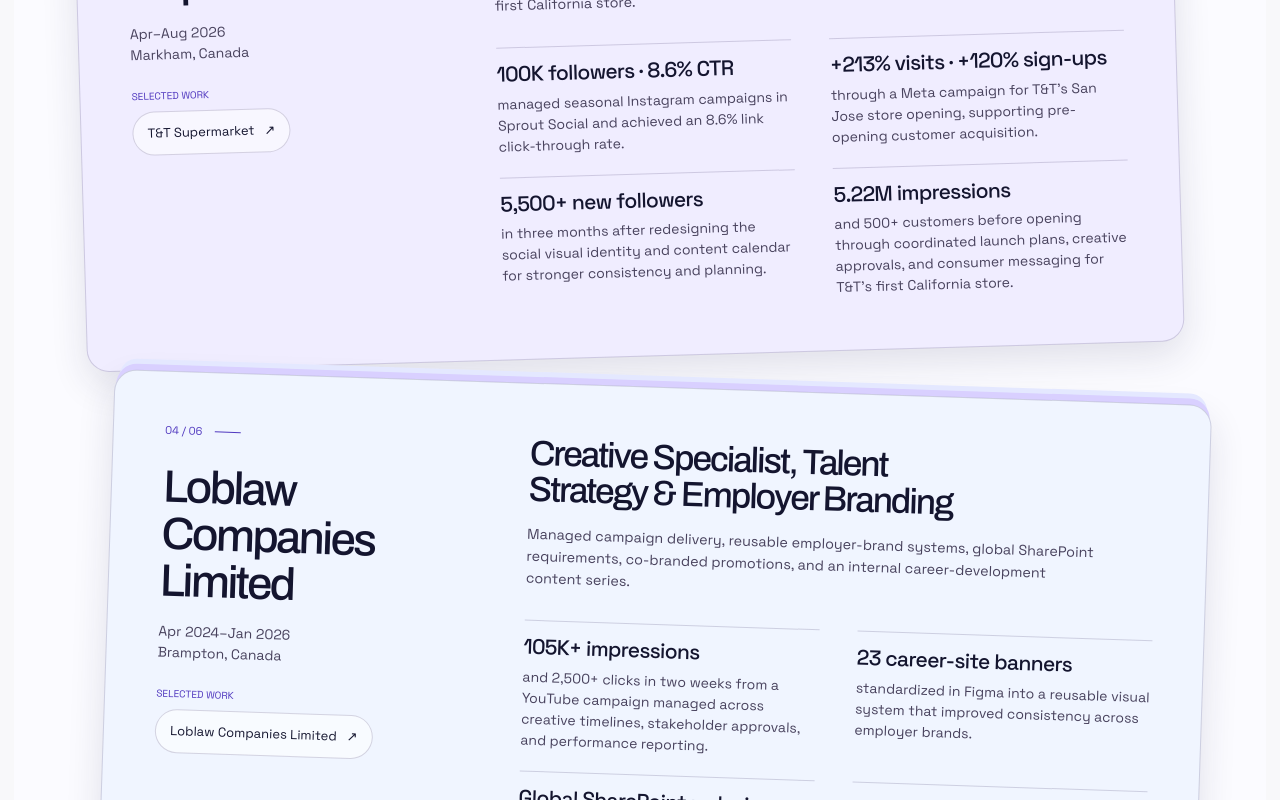
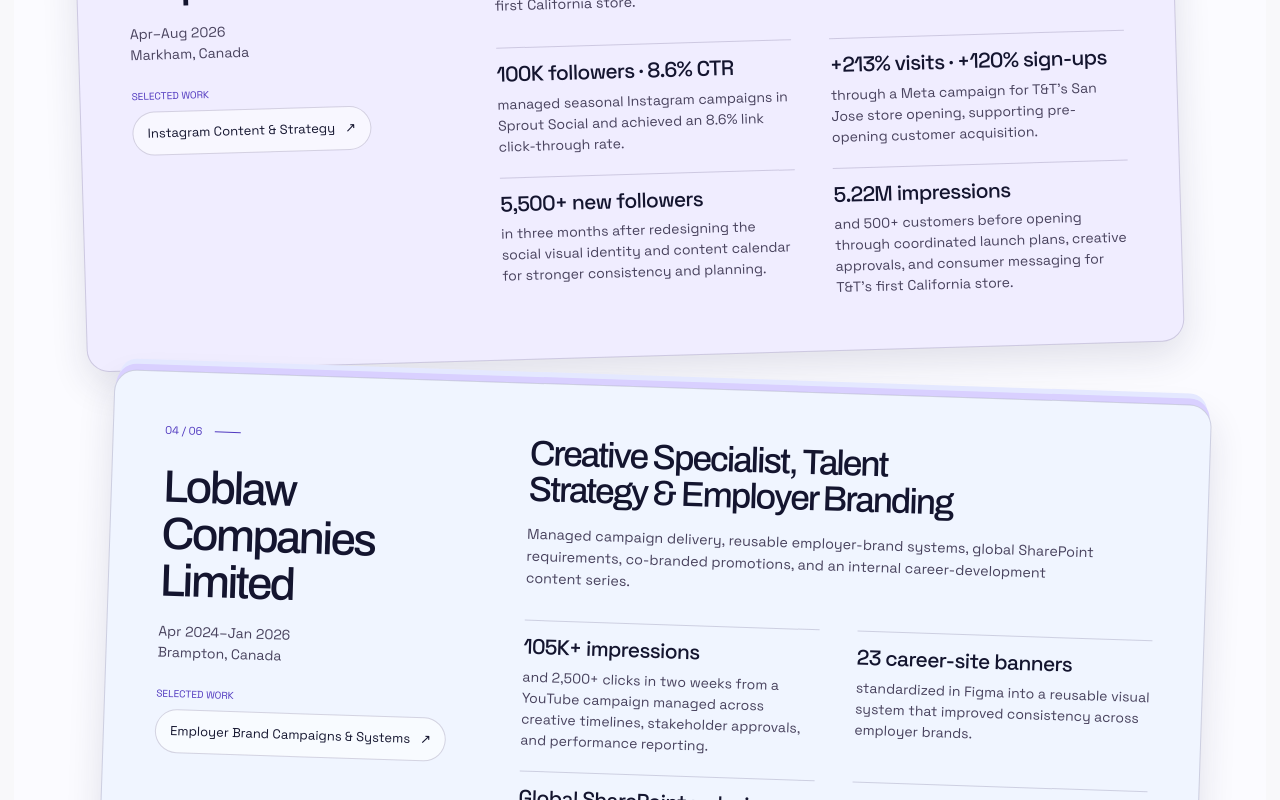
Before and after one commit to alexanderchen10/alexander-chen, a React (Vite) app: page / in a window 1280 px wide. Shown: the part 4260-5060 px from the top of the page. Built offline with nearby package versions, Linux system fonts and the light colour scheme.

Commit message:
Use project names in experience links

```diff
--- a/src/App.jsx
+++ b/src/App.jsx
@@ -717,7 +717,7 @@ function ProjectColumns({ projects }) {
   );
 }
 
-function ExperienceProjectLink({ project, navigate }) {
+function ExperienceProjectLink({ project, label, navigate }) {
   const projectRoute = `project/${project.slug}`;
   const showHoverPreview = ["corcoran-oakville-grand-opening", "icff-lavazza-inclucity"].includes(project.slug);
 
@@ -727,7 +727,7 @@ function ExperienceProjectLink({ project, navigate }) {
       href={routeHref(projectRoute)}
       onClick={(event) => navigate(event, "/", projectRoute)}
     >
-      <span>{project.title}</span>
+      <span>{label || project.title}</span>
       <Arrow className="home-experience-project-arrow" />
       {showHoverPreview && (
         <span className="home-experience-project-preview" aria-hidden="true">
@@ -856,7 +856,12 @@ function HomeExperience({ navigate }) {
                       <nav className="home-experience-projects" aria-label={`Related projects at ${experience.organization}`}>
                         <p>Selected work</p>
                         {relatedProjects.map((project) => (
-                          <ExperienceProjectLink key={project.slug} project={project} navigate={navigate} />
+                          <ExperienceProjectLink
+                            key={project.slug}
+                            project={project}
+                            label={experience.projectLabels?.[project.slug]}
+                            navigate={navigate}
+                          />
                         ))}
                       </nav>
                     )}
--- a/src/data.js
+++ b/src/data.js
@@ -1458,6 +1458,7 @@ export const about = {
     {
       organization: "T&T Supermarket Inc.",
       projectSlugs: ["tt-supermarket"],
+      projectLabels: { "tt-supermarket": "Instagram Content & Strategy" },
       location: "Markham, Canada",
       badge: "T&T",
       role: "Marketing Specialist, Media & Communications",
@@ -1474,6 +1475,7 @@ export const about = {
     {
       organization: "Loblaw Companies Limited",
       projectSlugs: ["loblaw-employer-brand"],
+      projectLabels: { "loblaw-employer-brand": "Employer Brand Campaigns & Systems" },
       location: "Brampton, Canada",
       badge: "LCL",
       role: "Creative Specialist, Talent Strategy & Employer Branding",
@@ -1504,6 +1506,7 @@ export const about = {
     {
       organization: "Syntax Capital",
       projectSlugs: ["aves-lair-community"],
+      projectLabels: { "aves-lair-community": "Demo Day & Community Engagement" },
       location: "Remote",
       badge: "SC",
       role: "Community Engagement Intern",
```
